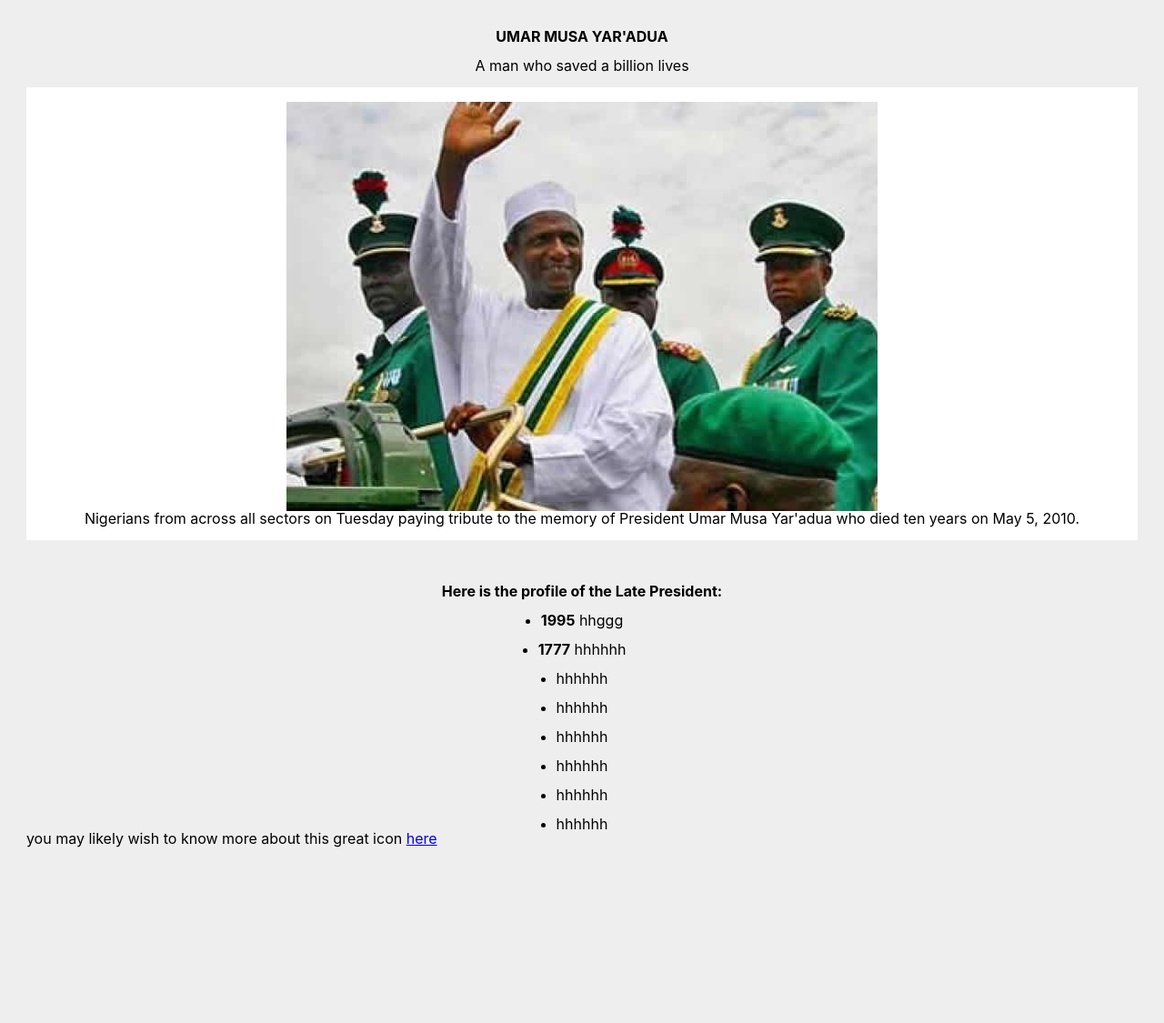
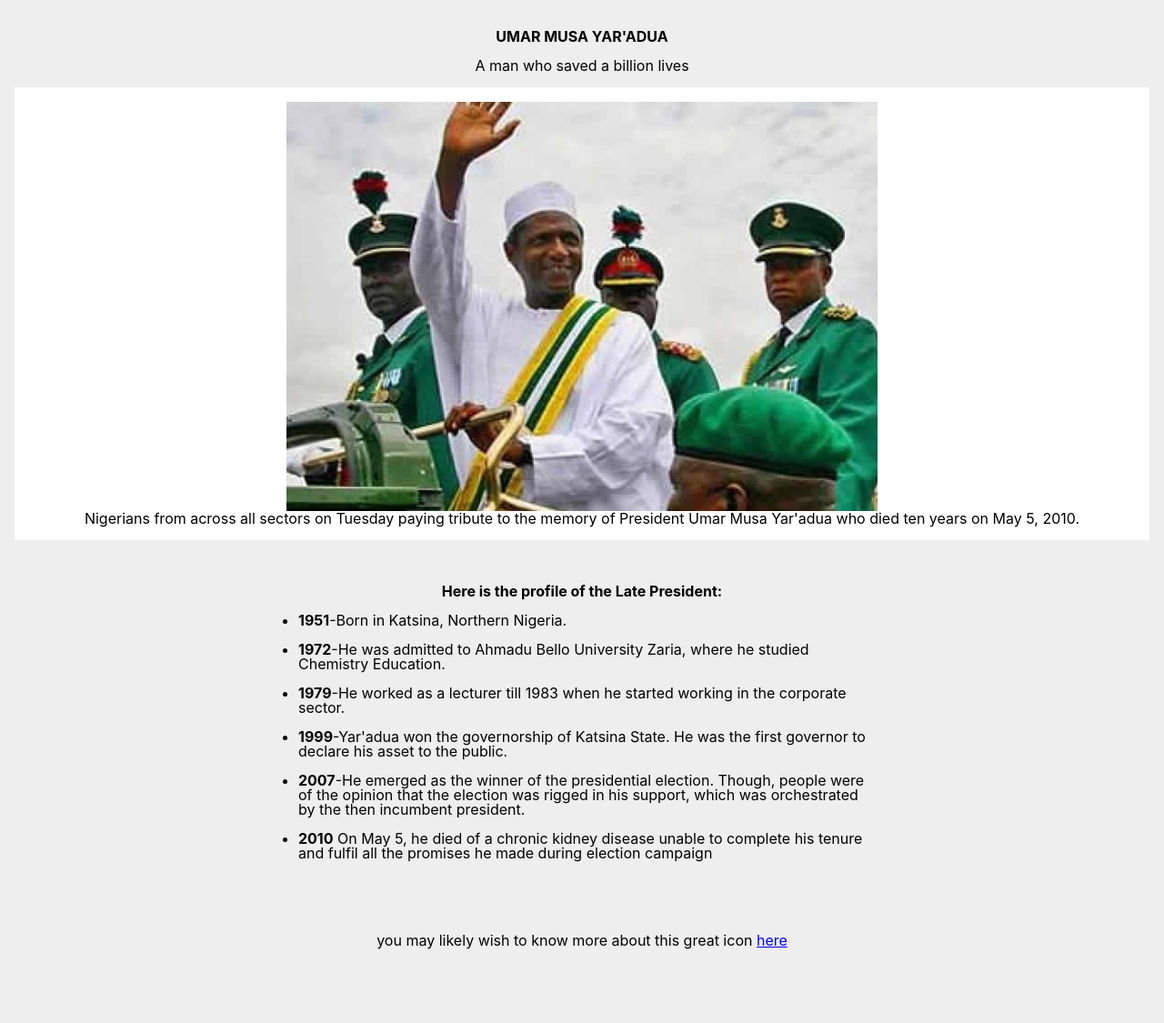
Before and after one commit to Titania01/Fcc-tributepage, a plain HTML site: page index.html in a window 1280 px wide. Shown: the whole page at 91% size. Before the commit the page ends 946 px from the top, so only its background shows below. Drawn offline with Linux system fonts and the light colour scheme.

Commit message:
updated tribute page

```diff
--- a/css/style.css
+++ b/css/style.css
@@ -41,9 +41,15 @@ h2#tribute-info {
 ul {
     display: flex;
     flex-direction: column;
-    align-items: center;
+    width: 50%;
+    margin: auto;
 }
 
 li {
     padding-top: 1rem;
 }
+
+p.qoute {
+    padding: 5rem 0;
+    text-align: center;
+}
--- a/index.html
+++ b/index.html
@@ -22,17 +22,15 @@
         </div>
         <h2 id="tribute-info"> Here is the profile of the Late President: </h2>
         <ul>
-            <li><strong>1995</strong> hhggg</li>
-            <li> <strong>1777</strong> hhhhhh</li>
-            <li>hhhhhh</li>
-            <li>hhhhhh</li>
-            <li>hhhhhh</li>
-            <li>hhhhhh</li>
-            <li>hhhhhh</li>
-            <li>hhhhhh</li>
+            <li><strong>1951</strong>-Born in Katsina, Northern Nigeria.</li>
+            <li><strong>1972</strong>-He was admitted to Ahmadu Bello University Zaria, where he studied Chemistry Education. </li>
+            <li><strong>1979</strong>-He worked as a lecturer till 1983 when he started working in the corporate sector.</li>
+            <li> <strong>1999</strong>-Yar'adua won the governorship of Katsina State. He was the first governor to declare his asset to the public. </li>
+            <li><strong>2007</strong>-He emerged as the winner of the presidential election. Though, people were of the opinion that the election was rigged in his support, which was orchestrated by the then incumbent president.</li>
+            <li><strong>2010</strong> On May 5, he died of a chronic kidney disease unable to complete his tenure and fulfil all the promises he made during election campaign </li>
         </ul>
 
-        <p> you may likely wish to know more about this great icon <a id="tribute-link" href="https://gwg.ng/2020/05/05 gej-saraki-lead-national-tributes-for-yaradua" target="_blank">here</a></a>
+        <p class="qoute"> you may likely wish to know more about this great icon <a id="tribute-link" href="https://gwg.ng/2020/05/05 gej-saraki-lead-national-tributes-for-yaradua" target="_blank">here</a></a>
         </p>
 
 
```
